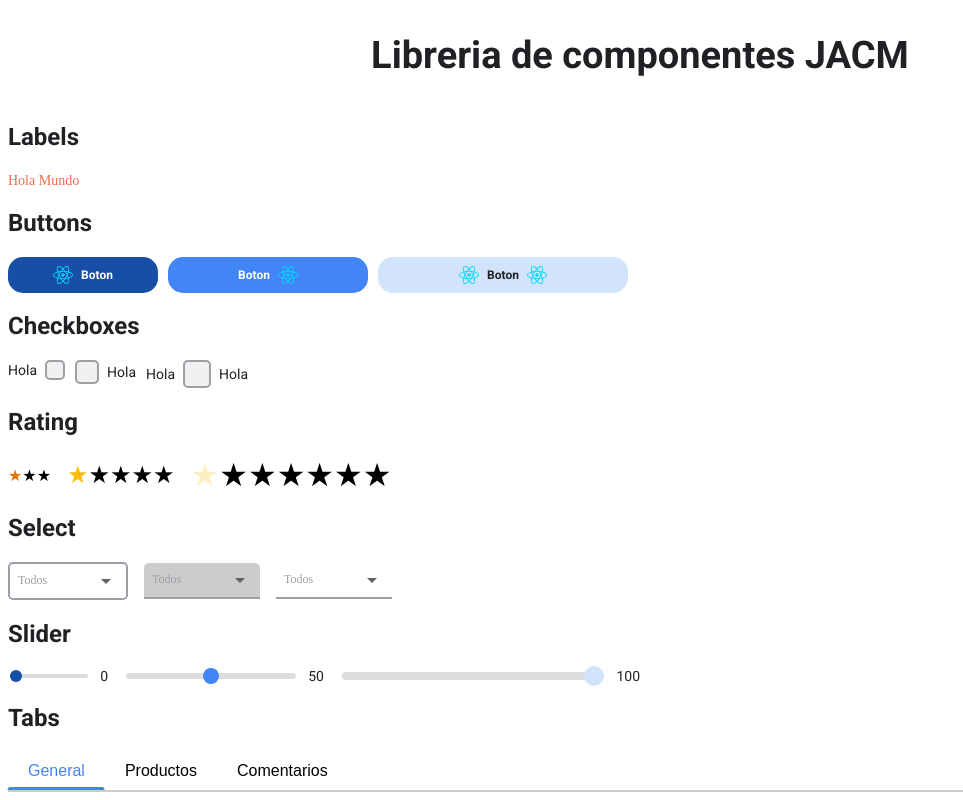
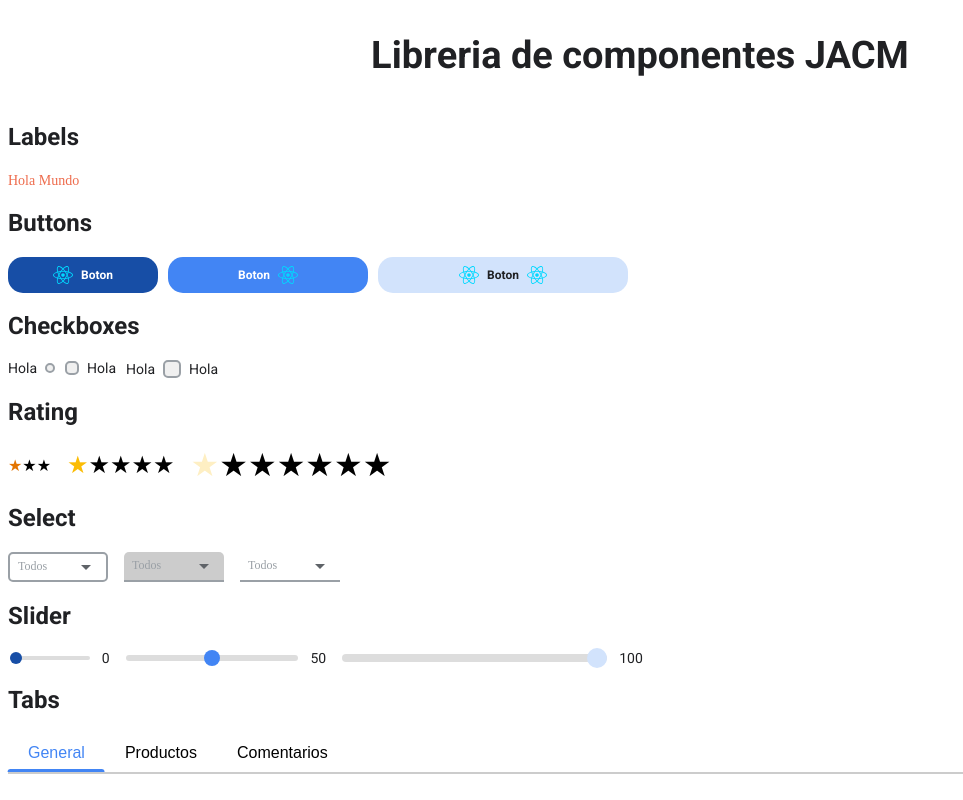
Before and after one commit to Jonathan1612/jacm-library, a React (Vite) app: page / in a window 1280 px wide. Shown: the top 800 px of the page, without its empty margins (0-963 px from the left). Built offline with nearby package versions, Linux system fonts and the light colour scheme.

Commit message:
Agregando reset de css

```diff
--- a/src/main.tsx
+++ b/src/main.tsx
@@ -1,6 +1,7 @@
 import React from 'react'
 import ReactDOM from 'react-dom/client'
 import App from './App.tsx'
+import './reset.css'
 import './index.css'
 
 ReactDOM.createRoot(document.getElementById('root')!).render(
--- /dev/null
+++ b/src/reset.css
@@ -0,0 +1,19 @@
+* {
+    box-sizing: border-box;
+
+    /* position: relative; */
+
+    min-width: 0;
+}
+
+body {
+    min-height: 100dvh;
+}
+
+h1, h2, h3, h4 {
+    text-wrap: balance;
+}
+
+p {
+    text-wrap: pretty;
+}
```
